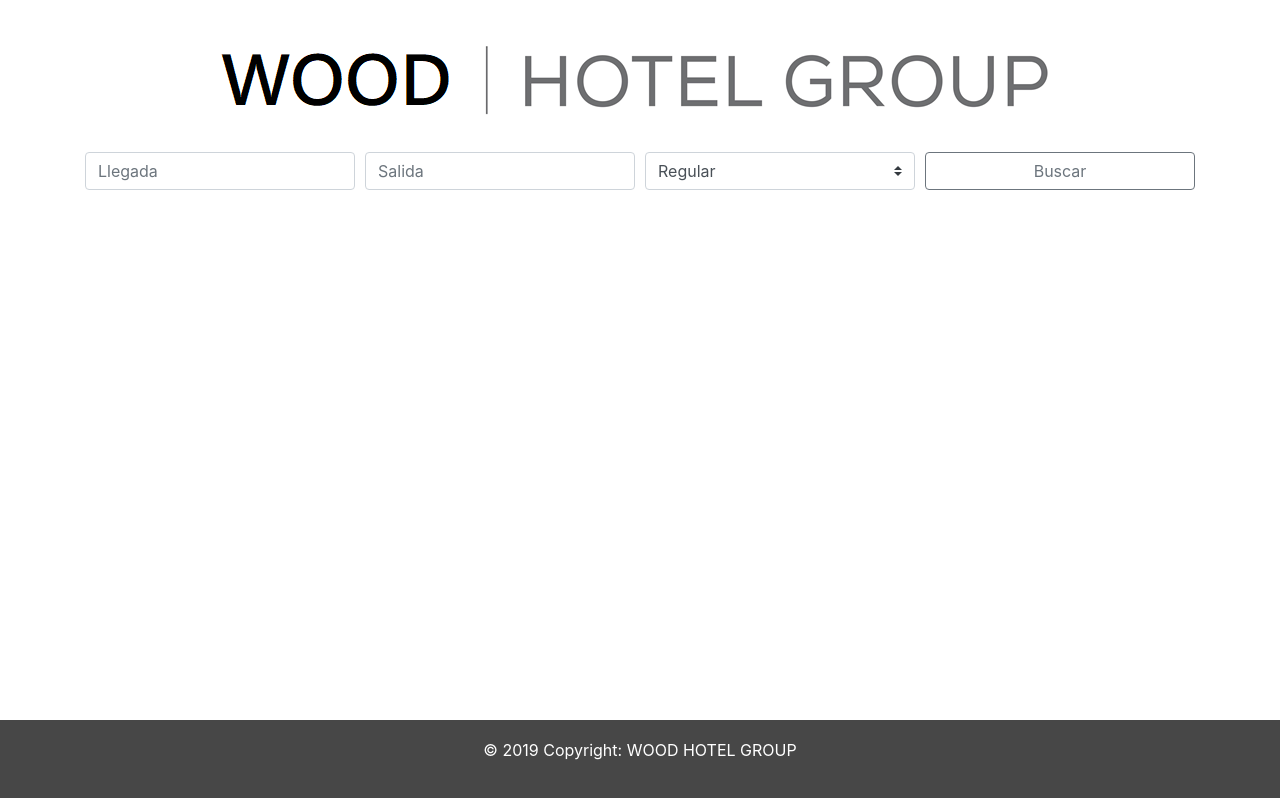
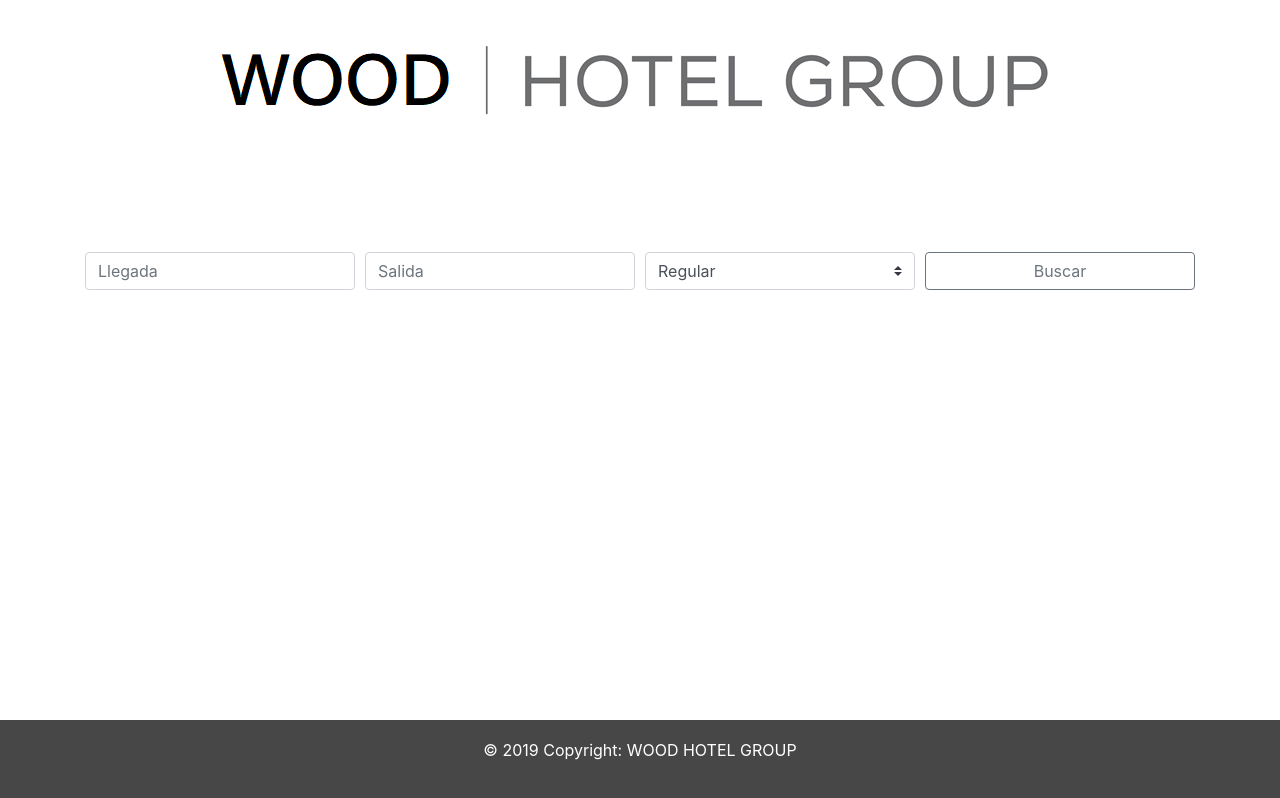
Before and after one commit to gisellem22/Deseafio-Hotel, an Angular app: page /home in a window 1280 px wide. Built offline with nearby package versions, Linux system fonts and the light colour scheme.

Commit message:
router-outlet con class 'content', link en copyright a mi github

```diff
--- a/src/app/app.component.css
+++ b/src/app/app.component.css
@@ -8,3 +8,6 @@ footer {
     line-height: 60px;
 
 }
+.content {
+    padding-top: 100px;
+}
--- a/src/app/app.component.html
+++ b/src/app/app.component.html
@@ -1,14 +1,3 @@
-<!-- <div style="text-align:center">
-  <h1> Welcome to {{ title }}! </h1>
-</div>
-
-<nav>
-  <a routerLink="/home" routerLinkActive="active">HOME</a>
-  <a routerLink="/result" routerLinkActive="active">RESULT</a>
-</nav>
-<router-outlet></router-outlet> -->
-
-<!-- Header -->
 <header class="container">
     <nav class="text-center">
         <a class="navbar-brand" routerLink="/home" routerLinkActive="active">
@@ -17,11 +6,14 @@
     </nav>
   </header>
   <!-- SPA -->
-  <router-outlet></router-outlet>
+  <div class="content">
+      <router-outlet></router-outlet>
+  </div>
   <!-- Footer -->
   <footer class="text-center w-100 mt-5 mr-5">
   <div>
-      <div class="footer-copyright"> © 2019 Copyright: WOOD HOTEL GROUP
+      <div class="footer-copyright"> © 2019 Copyright:
+        <a style="color: white" href="https://github.com/gisellem22">WOOD HOTEL GROUP</a>
         </div>
   </div>
   </footer>
```
